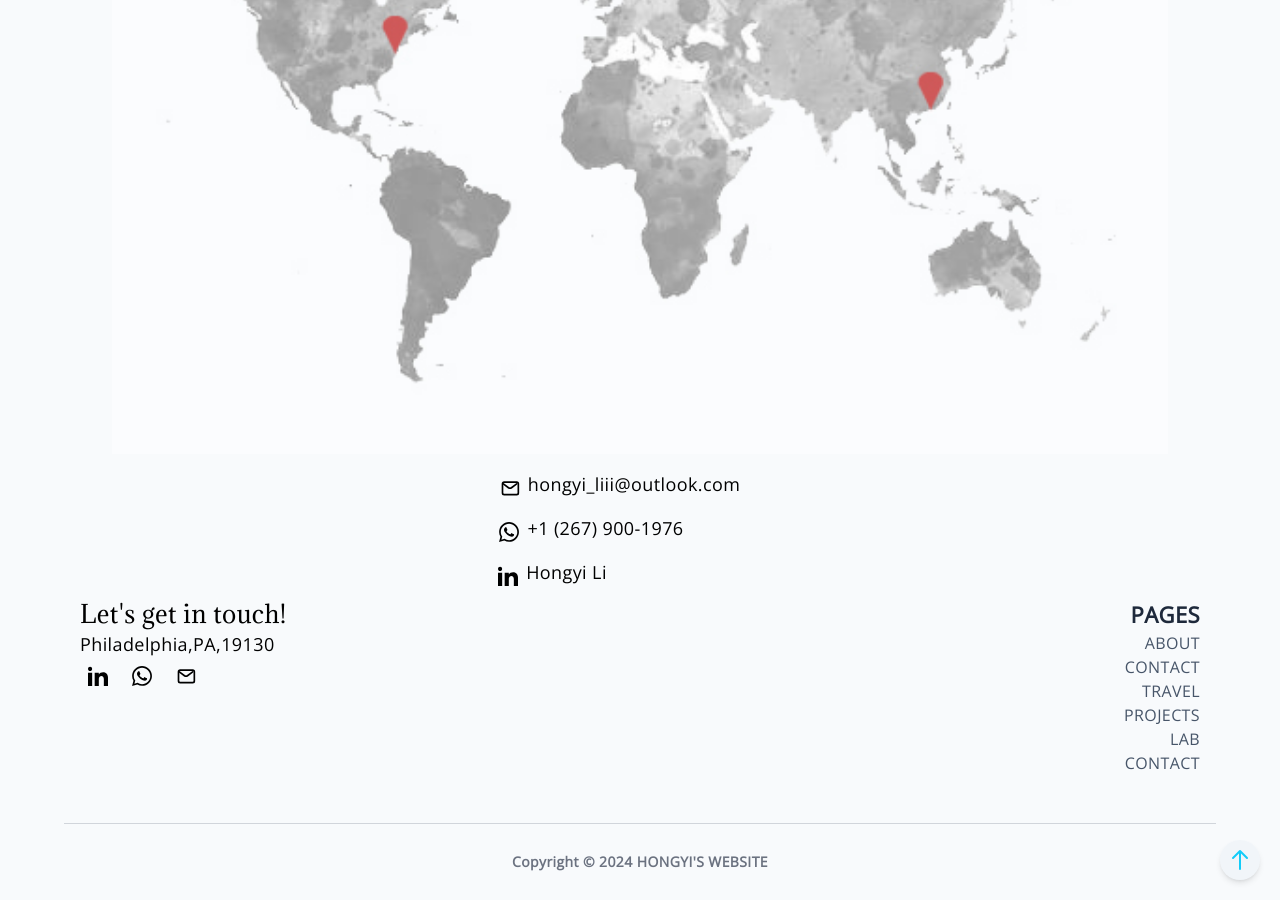
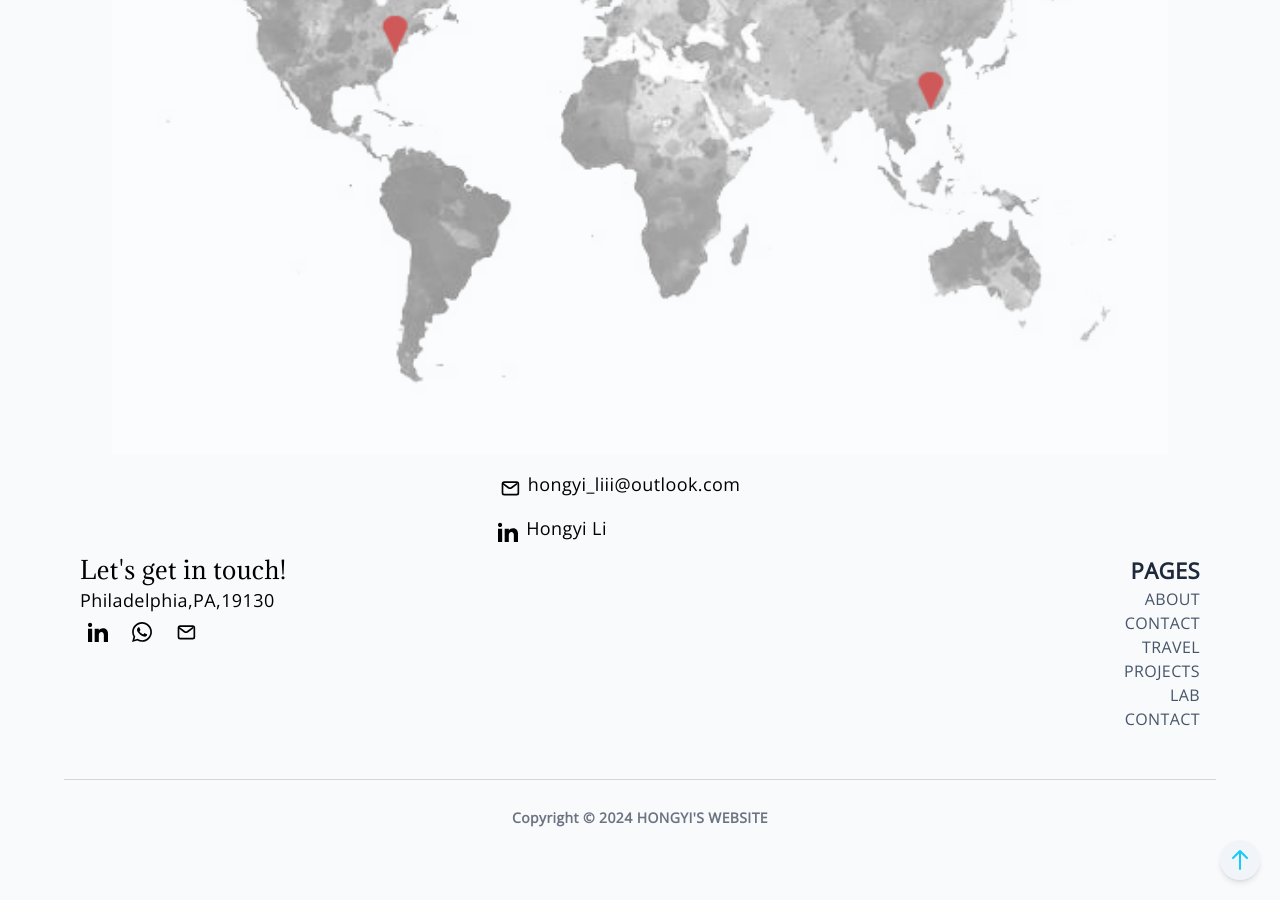
Before and after one commit to hongyili-hl/hongyili-hl.github.io, a Jekyll site: the page built from tags.md, in a window 1280 px wide and 900 px high, scrolled down 1234 px. Built offline with Jekyll 4.4.1, drawn with Linux system fonts in a browser that asks for light colours.

Commit message:
Update contact.html

```diff
--- a/_layouts/contact.html
+++ b/_layouts/contact.html
@@ -28,17 +28,6 @@ layout: base
    {{ site.data[site.lang].footer.description | default: "hongyi_liii@outlook.com" }}
   </span>
 </div>
-<div class="flex justify-center py-1 md:py-6" style="margin: 0 105px 0 0">
-  <a class="p-2" href="{{site.rrss.whatsapp}}">
-     <!-- Whatsapp -->
-    <svg xmlns="http://www.w3.org/2000/svg" class="h-5 w-5" fill="currentColor" viewBox="0 0 24 24">
-      <path d="M.057 24l1.687-6.163c-1.041-1.804-1.588-3.849-1.587-5.946.003-6.556 5.338-11.891 11.893-11.891 3.181.001 6.167 1.24 8.413 3.488 2.245 2.248 3.481 5.236 3.48 8.414-.003 6.557-5.338 11.892-11.893 11.892-1.99-.001-3.951-.5-5.688-1.448l-6.305 1.654zm6.597-3.807c1.676.995 3.276 1.591 5.392 1.592 5.448 0 9.886-4.434 9.889-9.885.002-5.462-4.415-9.89-9.881-9.892-5.452 0-9.887 4.434-9.889 9.884-.001 2.225.651 3.891 1.746 5.634l-.999 3.648 3.742-.981zm11.387-5.464c-.074-.124-.272-.198-.57-.347-.297-.149-1.758-.868-2.031-.967-.272-.099-.47-.149-.669.149-.198.297-.768.967-.941 1.165-.173.198-.347.223-.644.074-.297-.149-1.255-.462-2.39-1.475-.883-.788-1.48-1.761-1.653-2.059-.173-.297-.018-.458.13-.606.134-.133.297-.347.446-.521.151-.172.2-.296.3-.495.099-.198.05-.372-.025-.521-.075-.148-.669-1.611-.916-2.206-.242-.579-.487-.501-.669-.51l-.57-.01c-.198 0-.52.074-.792.372s-1.04 1.016-1.04 2.479 1.065 2.876 1.213 3.074c.149.198 2.095 3.2 5.076 4.487.709.306 1.263.489 1.694.626.712.226 1.36.194 1.872.118.571-.085 1.758-.719 2.006-1.413.248-.695.248-1.29.173-1.414z" />
-    </svg>
-  </a>
-  <span class="text-lg dark:text-slate-300 my-3">
-   {{ site.data[site.lang].footer.description | default: "+1 (267) 900-1976" }}
-  </span>
-</div>
 <div class="flex justify-center py-1 md:py-6" style="margin: 0 183px 0 0">
   <a class="p-2" href="{{site.rrss.linkedin}}">
     <!-- Linkedin -->
```
